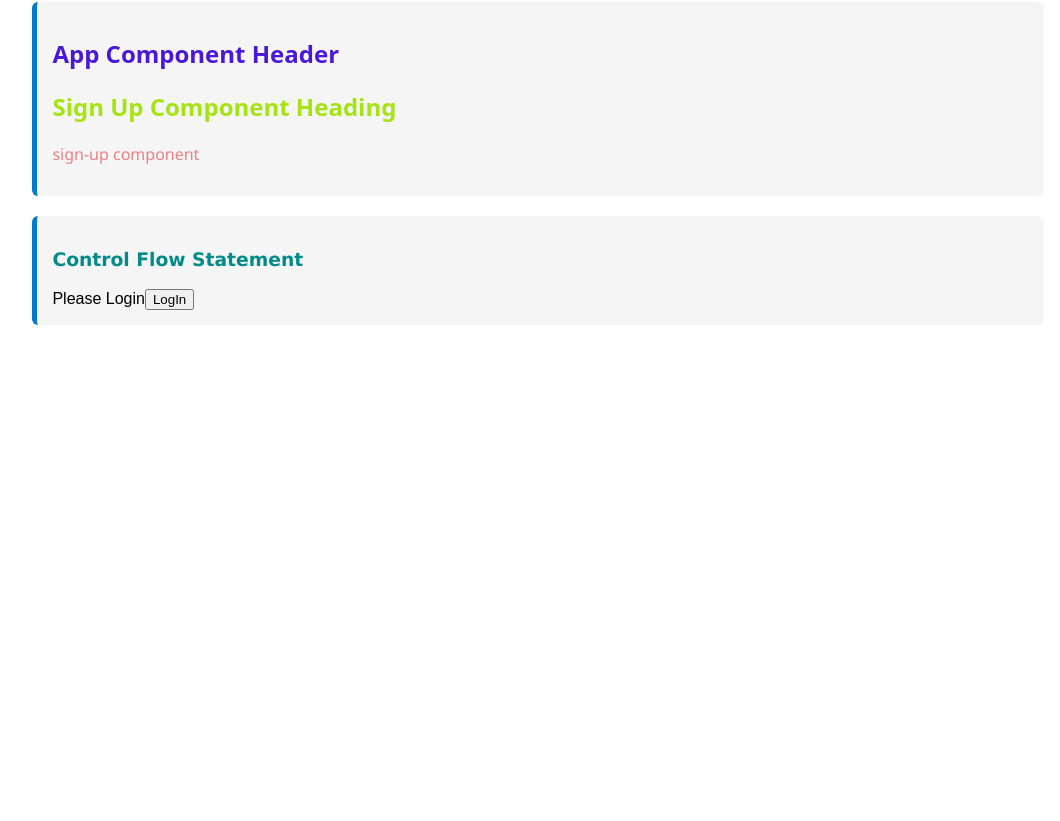
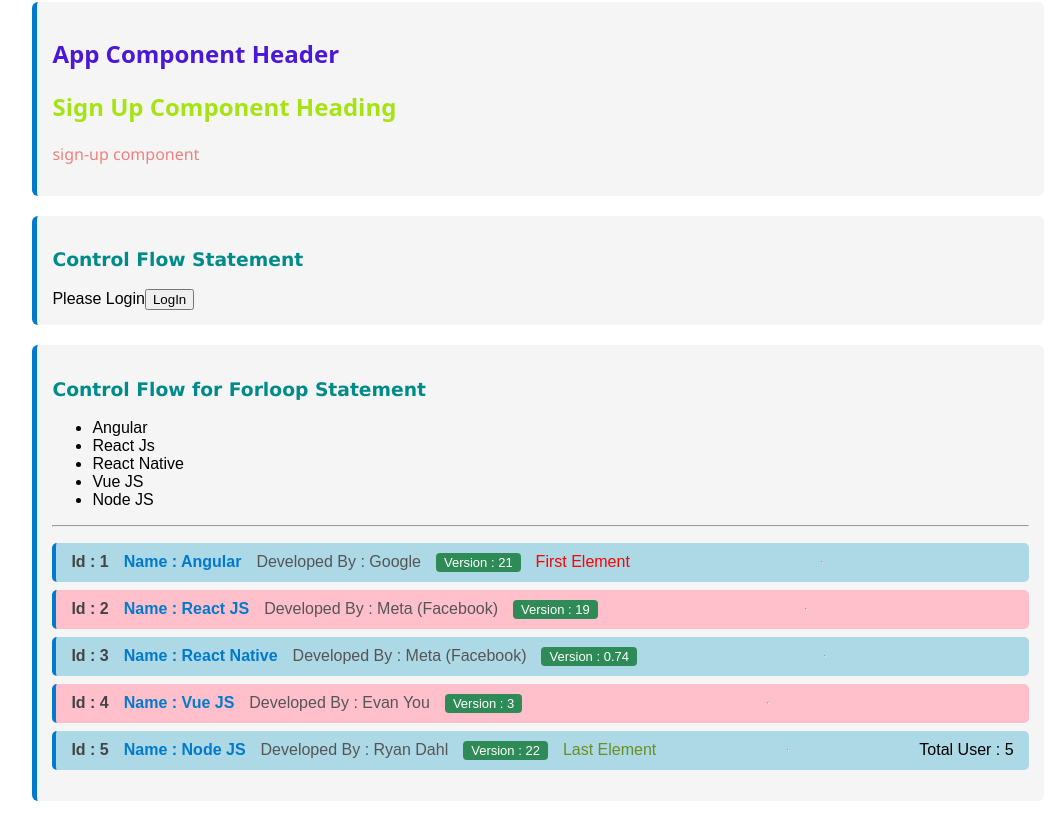
Before and after one commit to JayrajPrajapati/angularbasic, an Angular app: page / in a window 1280 px wide. Shown: the part 2392-3213 px from the top of the page, without its empty margins (102-1162 px from the left). Before the commit the page ends 2737 px from the top, so only its background shows below. Built offline with nearby package versions, Linux system fonts and the light colour scheme.

Commit message:
Implmented a for loop

```diff
--- a/src/app/app.css
+++ b/src/app/app.css
@@ -89,3 +89,43 @@
 h2{
     color: #4b17d8;
 }
+/* Control Flow for Forloop Statement */
+.language-list{
+    list-style: none;
+    padding: 0;
+}
+
+.language-row{
+    display: flex;
+    align-items: center;
+    gap: 15px;
+    background: #f5f5f5;
+    padding: 10px 15px;
+    margin-bottom: 8px;
+    border-left: 4px solid #007acc;
+    border-radius: 5px;
+}
+
+/* Individual property styles */
+
+.lang-id{
+    font-weight: bold;
+    color: #444;
+}
+
+.lang-name{
+    font-weight: bold;
+    color: #007acc;
+}
+
+.lang-dev{
+    color: #555;
+}
+
+.lang-version{
+    background-color: #2e8b57;
+    color: white;
+    padding: 2px 8px;
+    border-radius: 4px;
+    font-size: 13px;
+}
--- a/src/app/app.html
+++ b/src/app/app.html
@@ -157,4 +157,33 @@
 
     </div>
   </div>
+   <!-- Control Flow for Forloop Statement -->
+   <div class="section">
+    <h3>Control Flow for Forloop Statement</h3>
+    <div>
+      <ul>
+    @for(language of languages();track language)
+    {
+       <li>{{language}}</li>
+    }
+     </ul>
+    <hr>
+   <ul class="language-list">
+      @for(language of languageDetail(); track language.id)
+      {
+        <li class="language-row" [style.backgroundColor]="$odd?'pink':'lightblue'">
+          <span class="lang-id">Id : {{language.id}}</span>
+          <span class="lang-name">Name : {{language.name}}</span>
+          <span class="lang-dev">Developed By : {{language.developedBy}}</span>
+          <span class="lang-version">Version : {{language.latestVersion}}</span>
+          @if($first){<span style="color:red;">First Element</span>}
+          @if($last){<span style="color:olivedrab;">Last Element</span>}
+          <hr>
+          <span>@if($count==$index+1){<span>Total User : {{$count}}</span>}</span>
+        </li>
+      }
+    </ul>
+
+    </div>
+  </div>
 </div>
--- a/src/app/app.ts
+++ b/src/app/app.ts
@@ -239,4 +239,13 @@
   {
     this.isLogIn.set(status)
   }
+   //Control Flow  for For loop Statement
+ languages:WritableSignal<string[]> = signal(['Angular','React Js','React Native','Vue JS','Node JS'])
+ languageDetail = signal([
+  {id: 1, name: 'Angular',developedBy: 'Google',latestVersion: 21},
+  {id: 2,name: 'React JS',developedBy: 'Meta (Facebook)',latestVersion: 19},
+  {id: 3,name: 'React Native',developedBy: 'Meta (Facebook)',latestVersion: 0.74},
+  {id: 4,name: 'Vue JS',developedBy: 'Evan You',latestVersion: 3},
+  {id: 5,name: 'Node JS',developedBy: 'Ryan Dahl',latestVersion: 22}
+]);
 }
```
